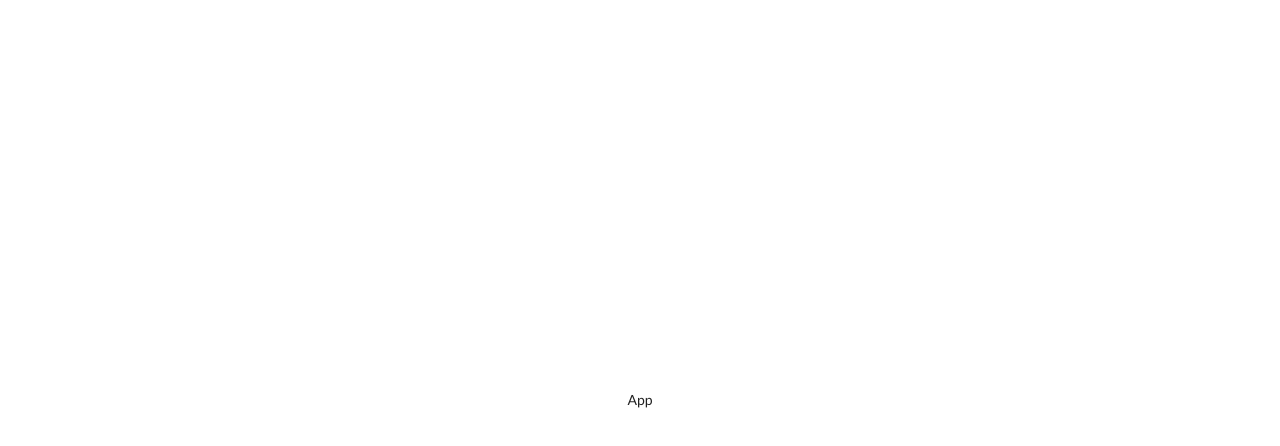
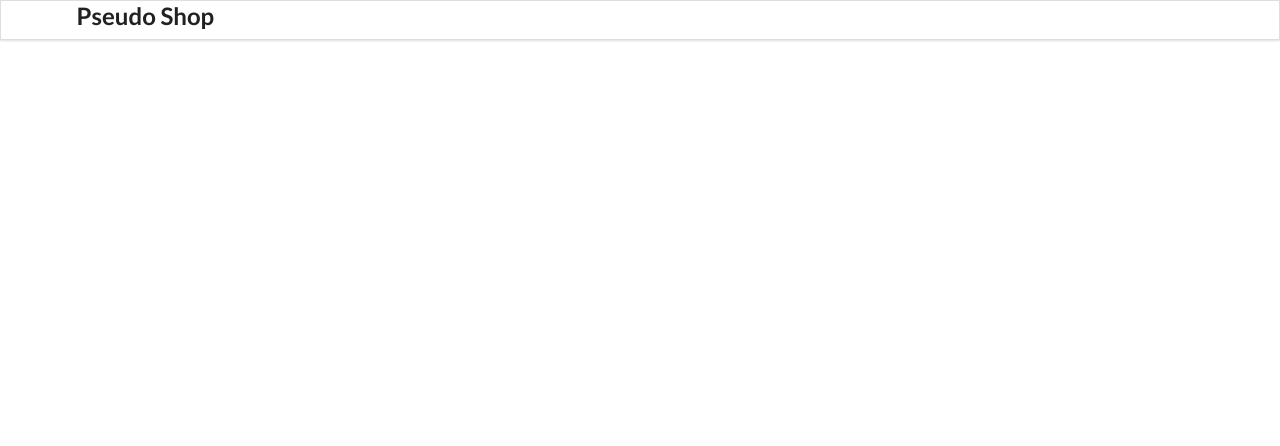
Before and after one commit to jrmedina/pseudo-shop, a React (Vite) app: page / in a window 1280 px wide. Shown: the top 446 px of the page. Built offline with nearby package versions, Linux system fonts and the light colour scheme.

Commit message:
Create header

```diff
--- a/src/App.jsx
+++ b/src/App.jsx
@@ -1,8 +1,10 @@
 import "./App.css";
 import React from "react";
-
+import Header from "./containers/Header";
 const App = () => {
-  return <div>App</div>;
+  return <div>
+    <Header/>
+  </div>;
 };
 
 export default App;
--- a/src/containers/Header.jsx
+++ b/src/containers/Header.jsx
@@ -1,7 +1,13 @@
 import React from "react";
 
 const Header = () => {
-  return <div>Header</div>;
+  return (
+    <div className="ui fixed menu">
+      <div className="ui container center">
+        <h2>Pseudo Shop</h2>
+      </div>
+    </div>
+  );
 };
 
 export default Header;
--- a/src/index.css
+++ b/src/index.css
@@ -54,16 +54,3 @@ button:focus,
 button:focus-visible {
   outline: 4px auto -webkit-focus-ring-color;
 }
-
-@media (prefers-color-scheme: light) {
-  :root {
-    color: #213547;
-    background-color: #ffffff;
-  }
-  a:hover {
-    color: #747bff;
-  }
-  button {
-    background-color: #f9f9f9;
-  }
-}
```
Also changed, not shown: src/containers/ProductListing.jsx (+7 -0 lines).
